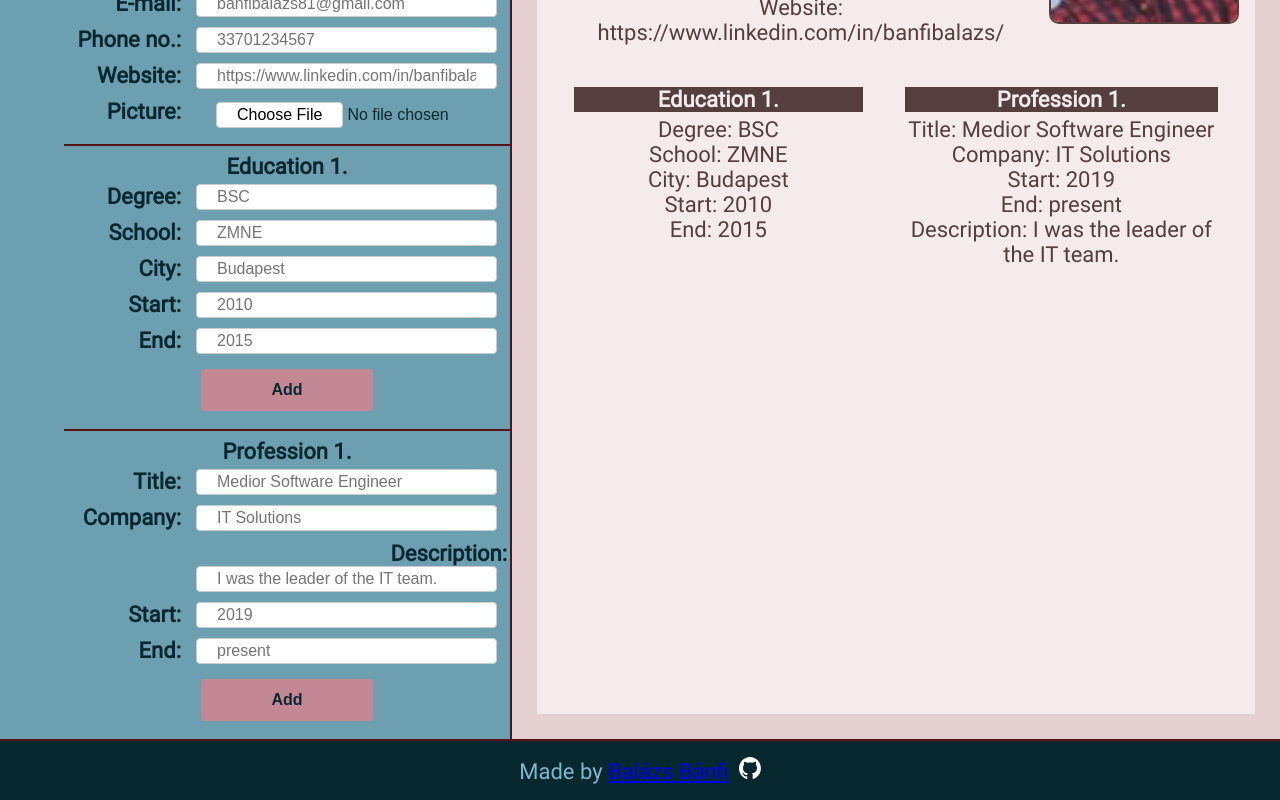
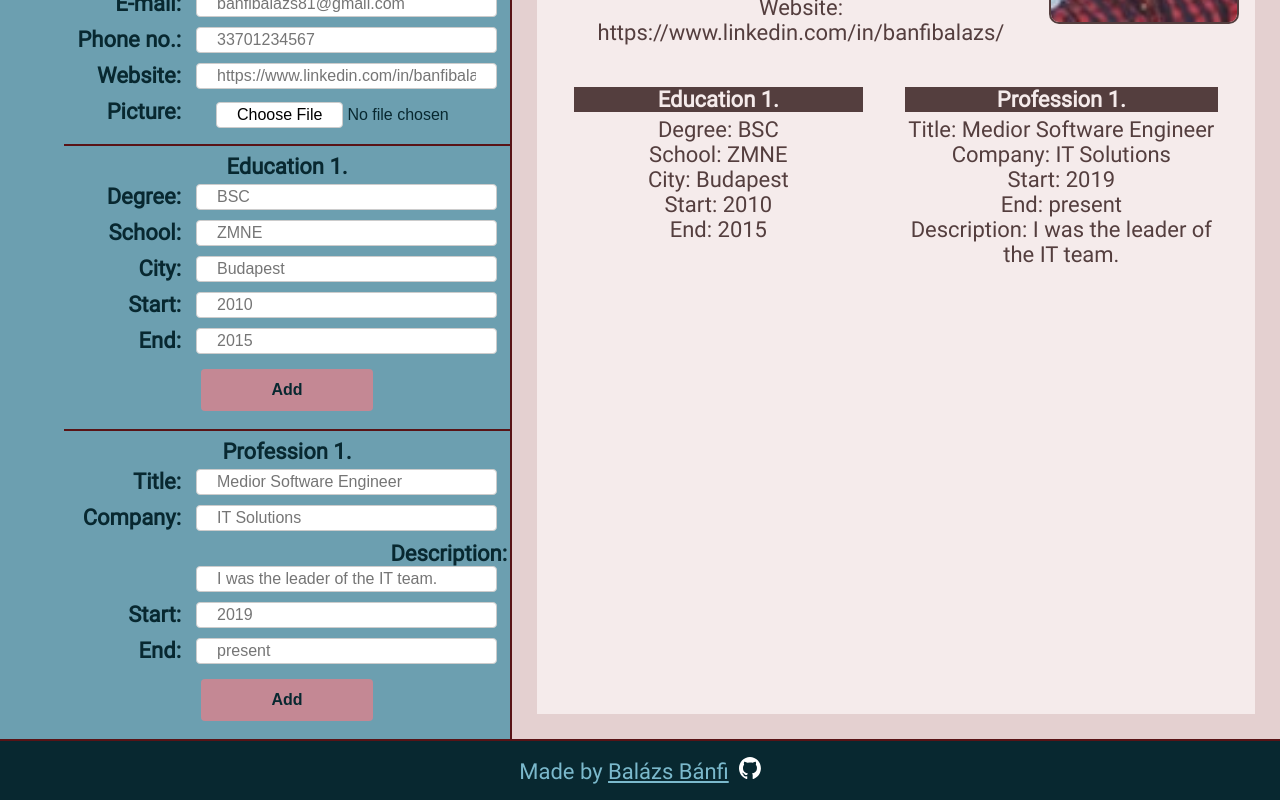
Before and after one commit to BalazsBanfi/CV-generator, a React (Vite) app: page / in a window 1280 px wide. Shown: the part 380-1180 px from the top of the page. Built offline with nearby package versions, Linux system fonts and the light colour scheme.

Commit message:
Change anchor color

```diff
--- a/src/styles/style.css
+++ b/src/styles/style.css
@@ -209,6 +209,7 @@ footer {
 
 footer * {
   display: inline-block;
+  color: var(--headC);
 }
 
 footer img {
```
